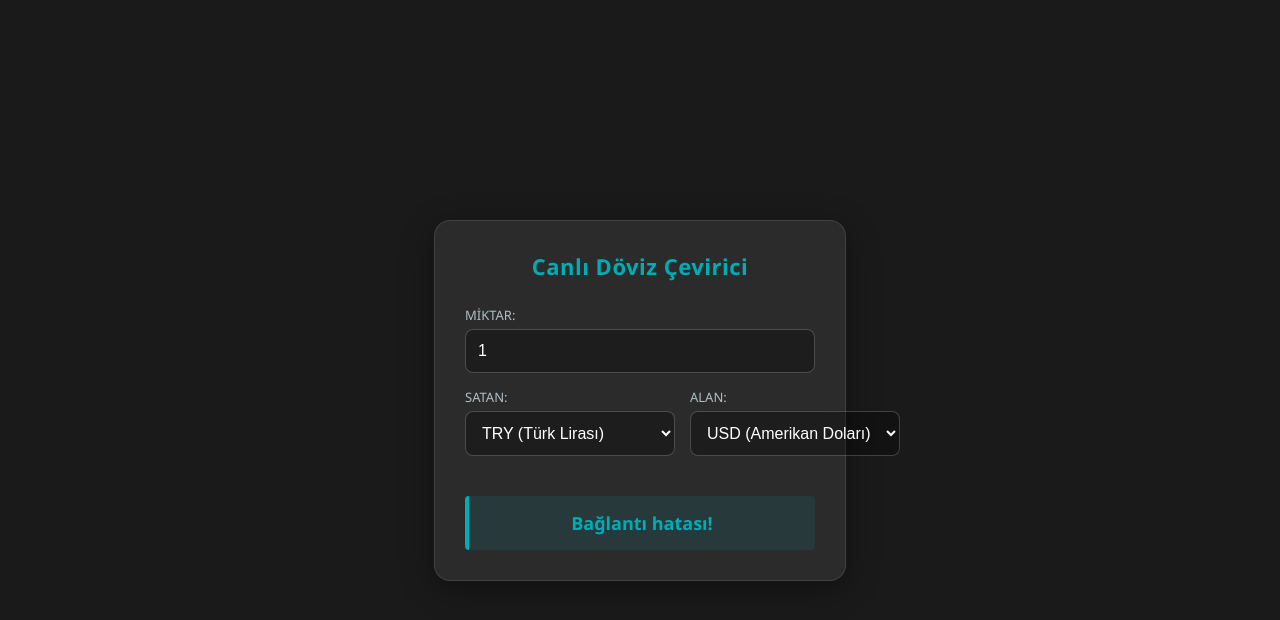
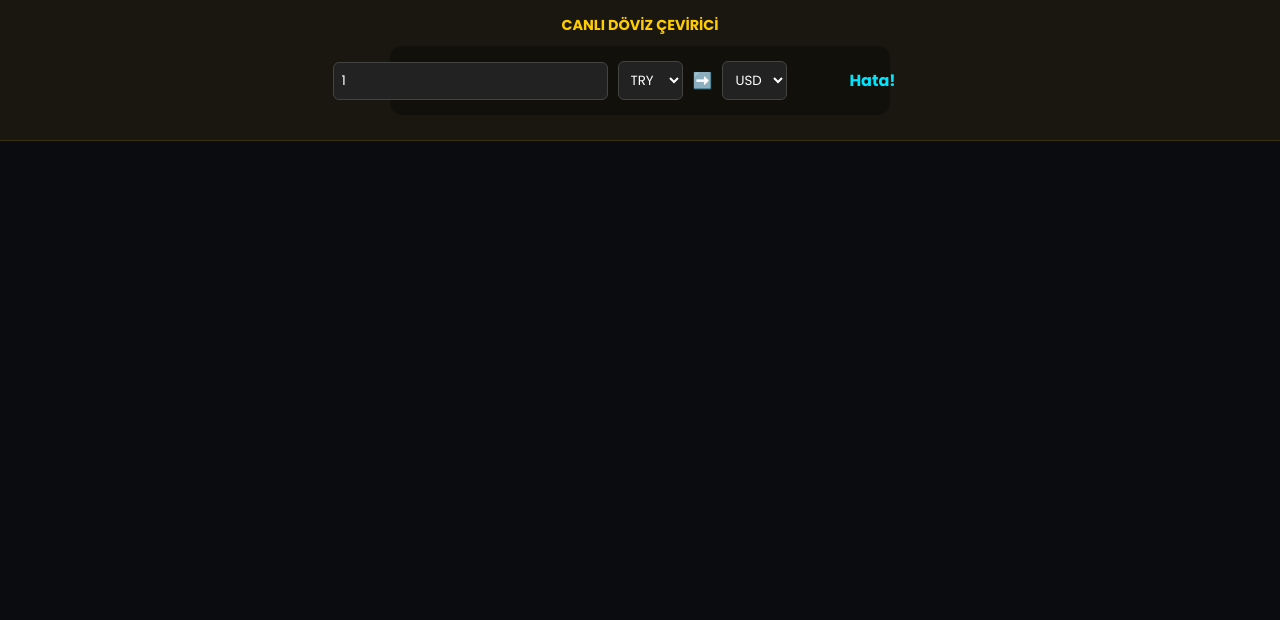
Before and after one commit to bugraergunay/istanbul_portali, a plain HTML site: page index.html in a window 1280 px wide. Drawn offline with Linux system fonts and the light colour scheme; no server answers.

Commit message:
Add files via upload

```diff
--- a/index.html
+++ b/index.html
@@ -3,203 +3,66 @@
 <head>
     <meta charset="UTF-8">
     <meta name="viewport" content="width=device-width, initial-scale=1.0">
-    <title>İstanbul Portalı - Canlı Döviz Çevirici</title>
+    <title>İstanbul Tanıtım Portalı | Buğra Ergünay</title>
     <style>
-        /* Genel Sayfa ve Arka Plan Tasarımı */
-        body {
-            font-family: 'Segoe UI', Tahoma, Geneva, Verdana, sans-serif;
-            background: #1a1a1a;
-            color: #ffffff;
-            display: flex;
-            justify-content: center;
-            align-items: center;
-            height: 100vh;
-            margin: 0;
-        }
+        /* [MEVCUT CSS'İNİ KORUDUM] */
+        @import url('https://fonts.googleapis.com/css2?family=Poppins:wght@300;400;500;600;700&display=swap');
+        * { margin: 0; padding: 0; box-sizing: border-box; font-family: 'Poppins', sans-serif; }
+        :root { --bg-main: #0b0c10; --text-main: #fff; --card-bg: rgba(255, 255, 255, 0.02); --card-border: rgba(255, 255, 255, 0.05); --ibb-blue: #0d2c54; }
+        body { background-color: var(--bg-main); color: var(--text-main); }
 
-        /* Döviz Çevirici Kart Tasarımı */
-        .doviz-box {
-            background: rgba(255, 255, 255, 0.08);
-            backdrop-filter: blur(10px);
-            border: 1px solid rgba(255, 255, 255, 0.1);
-            padding: 30px;
-            border-radius: 16px;
-            box-shadow: 0 8px 32px 0 rgba(0, 0, 0, 0.37);
-            width: 350px;
-            text-align: center;
-        }
-
-        .doviz-box h3 {
-            margin-top: 0;
-            margin-bottom: 25px;
-            font-size: 22px;
-            letter-spacing: 0.5px;
-            color: #00adb5;
-        }
-
-        /* Giriş ve Seçim Alanları */
-        .input-group, .select-group div {
-            display: flex;
-            flex-direction: column;
-            text-align: left;
-            margin-bottom: 15px;
-        }
-
-        label {
-            font-size: 13px;
-            color: #b2bec3;
-            margin-bottom: 5px;
-            text-transform: uppercase;
-        }
-
-        input, select {
-            background: rgba(0, 0, 0, 0.3);
-            border: 1px solid rgba(255, 255, 255, 0.2);
-            padding: 12px;
-            border-radius: 8px;
-            color: #fff;
-            font-size: 16px;
-            outline: none;
-            transition: all 0.3s ease;
-        }
-
-        input:focus, select:focus {
-            border-color: #00adb5;
-            box-shadow: 0 0 8px rgba(0, 173, 181, 0.4);
-        }
-
-        /* Seçim Kutularını Yan Yana Getirme */
-        .select-group {
-            display: flex;
-            justify-content: space-between;
-            gap: 15px;
-        }
-
-        .select-group div {
-            flex: 1;
-        }
-
-        select option {
-            background: #222831;
-            color: #fff;
-        }
-
-        /* Sonuç Kutusu */
-        .result-box {
-            background: rgba(0, 173, 181, 0.1);
-            border-left: 4px solid #00adb5;
-            padding: 15px;
-            border-radius: 4px;
-            margin-top: 25px;
-        }
-
-        #resultText {
-            margin: 0;
-            font-size: 18px;
-            font-weight: 600;
-            color: #00adb5;
-            word-break: break-all;
-        }
+        /* DÖVİZ ENTEGRASYON STİLİ */
+        .ticker-wrap { width: 100%; background: rgba(255, 204, 0, 0.06); padding: 15px; text-align: center; border-bottom: 1px solid rgba(255, 204, 0, 0.15); }
+        .converter-panel { max-width: 500px; margin: 10px auto; background: rgba(0,0,0,0.3); padding: 15px; border-radius: 12px; display: flex; gap: 10px; align-items: center; justify-content: center; }
+        .converter-panel input, .converter-panel select { padding: 8px; border-radius: 6px; border: 1px solid #444; background: #222; color: #fff; }
+        .converter-result { color: #00e5ff; font-weight: bold; min-width: 150px; }
     </style>
 </head>
 <body>
 
-    <div class="doviz-box">
-        <h3>Canlı Döviz Çevirici</h3>
-
-        <div class="input-group">
-            <label for="amount">Miktar:</label>
-            <input type="number" id="amount" value="1" min="1">
-        </div>
-
-        <div class="select-group">
-            <div>
-                <label for="fromCurrency">Satan:</label>
-                <select id="fromCurrency">
-                    <option value="try" selected>TRY (Türk Lirası)</option>
-                    <option value="usd">USD (Amerikan Doları)</option>
-                    <option value="eur">EUR (Euro)</option>
-                    <option value="gbp">GBP (İngiliz Sterlini)</option>
-                </select>
-            </div>
-
-            <div>
-                <label for="toCurrency">Alan:</label>
-                <select id="toCurrency">
-                    <option value="usd" selected>USD (Amerikan Doları)</option>
-                    <option value="try">TRY (Türk Lirası)</option>
-                    <option value="eur">EUR (Euro)</option>
-                    <option value="gbp">GBP (İngiliz Sterlini)</option>
-                </select>
-            </div>
-        </div>
-
-        <div class="result-box">
-            <p id="resultText">Hesaplanıyor...</p>
+    <div class="ticker-wrap">
+        <h3 style="color: #ffcc00; margin-bottom: 10px; font-size: 0.9rem;">CANLI DÖVİZ ÇEVİRİCİ</h3>
+        <div class="converter-panel">
+            <input type="number" id="convAmount" value="1" min="1" oninput="calculateConversion()">
+            <select id="fromCurrency" onchange="calculateConversion()">
+                <option value="try">TRY</option>
+                <option value="usd">USD</option>
+                <option value="eur">EUR</option>
+            </select>
+            <span style="color:#fff;"> ➡️ </span>
+            <select id="toCurrency" onchange="calculateConversion()">
+                <option value="usd">USD</option>
+                <option value="try">TRY</option>
+                <option value="eur">EUR</option>
+            </select>
+            <div class="converter-result" id="convResult">Hesaplanıyor...</div>
         </div>
     </div>
 
     <script>
-        const amountInput = document.getElementById('amount');
-        const fromCurrencySelect = document.getElementById('fromCurrency');
-        const toCurrencySelect = document.getElementById('toCurrency');
-        const resultText = document.getElementById('resultText');
+        // DÖVİZ MOTORU
+        async function calculateConversion() {
+            const amount = document.getElementById('convAmount').value;
+            const from = document.getElementById('fromCurrency').value;
+            const to = document.getElementById('toCurrency').value;
+            const resultDiv = document.getElementById('convResult');
 
-        // Canlı Kurları Çeken ve Hesaplayan Fonksiyon
-        async function dovizCevir() {
-            const miktar = parseFloat(amountInput.value);
-            const kaynakDoviz = fromCurrencySelect.value;
-            const hedefDoviz = toCurrencySelect.value;
-
-            // Miktar kontrolü
-            if (isNaN(miktar) || miktar <= 0) {
-                resultText.innerText = "Geçerli miktar girin.";
-                return;
-            }
-
-            // Aynı para birimleri seçildiyse direkt yazdır
-            if (kaynakDoviz === hedefDoviz) {
-                resultText.innerText = `${miktar.toFixed(2)} ${kaynakDoviz.toUpperCase()} = ${miktar.toFixed(2)} ${hedefDoviz.toUpperCase()}`;
-                return;
-            }
+            if (!amount || amount <= 0) return;
 
             try {
-                resultText.innerText = "Güncelleniyor...";
-
-                // %100 HTTPS Uyumlu, API Anahtarı İstemeyen Güvenli Merkez Bankası Verisi
-                const url = `https://open.er-api.com/v6/latest/${kaynakDoviz.toUpperCase()}`;
-
+                const url = `https://open.er-api.com/v6/latest/${from.toUpperCase()}`;
                 const response = await fetch(url);
-
-                if (!response.ok) {
-                    throw new Error("Kur verisi alınamadı.");
-                }
-
                 const data = await response.json();
-                const kurOrani = data.rates[hedefDoviz.toUpperCase()];
-
-                if (!kurOrani) {
-                    throw new Error("Para birimi oranı bulunamadı.");
-                }
-
-                // Hesaplama ve Formatlama
-                const toplamSonuc = miktar * kurOrani;
-
-                resultText.innerText = `${miktar.toLocaleString('tr-TR')} ${kaynakDoviz.toUpperCase()} = ${toplamSonuc.toLocaleString('tr-TR', {minimumFractionDigits: 2, maximumFractionDigits: 2})} ${hedefDoviz.toUpperCase()}`;
-
-            } catch (error) {
-                console.error("Hata:", error);
-                resultText.innerText = "Bağlantı hatası!";
+                const rate = data.rates[to.toUpperCase()];
+                const total = amount * rate;
+                resultDiv.innerText = `${total.toFixed(2)} ${to.toUpperCase()}`;
+            } catch (e) {
+                resultDiv.innerText = "Hata!";
             }
         }
 
-        // Dinleyicileri Tanımlama (Kullanıcı veri değiştirdikçe anlık hesaplar)
-        amountInput.addEventListener('input', dovizCevir);
-        fromCurrencySelect.addEventListener('change', dovizCevir);
-        toCurrencySelect.addEventListener('change', dovizCevir);
-
-        // Sayfa açıldığında ilk hesabı yapması için tetikleme
-        window.addEventListener('DOMContentLoaded', dovizCevir);
+        // Sayfa açıldığında otomatik hesapla
+        window.onload = calculateConversion;
     </script>
 </body>
 </html>
```
